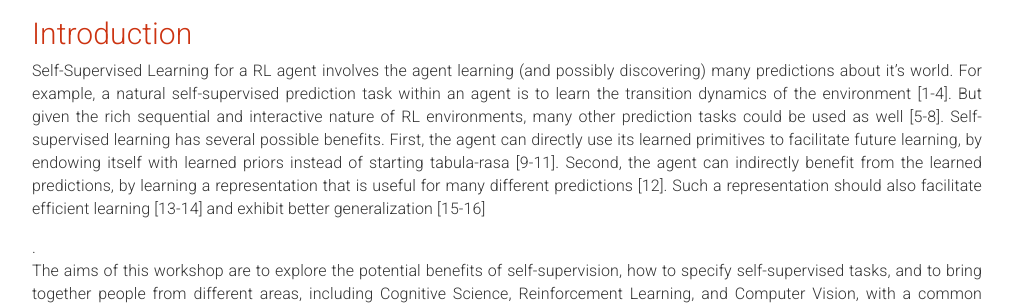
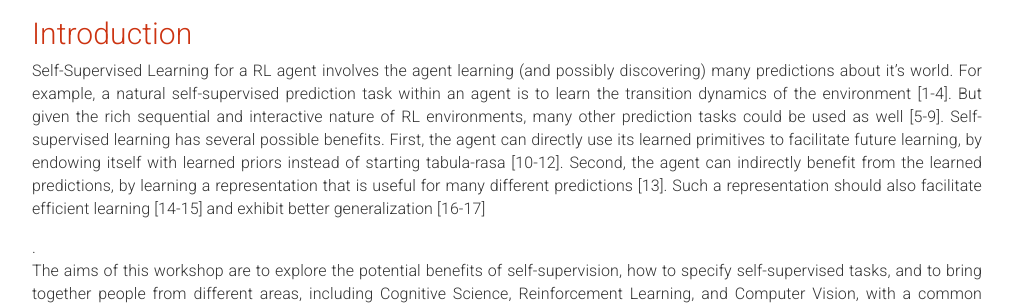
Before and after one commit to sslrlworkshop/sslrlworkshop.github.io, a Jekyll site: the page built from _pages/home.md, in a window 1280 px wide and 1400 px high, scrolled down 1820 px. Shown: the part 199-504 px from the top of the window, without its empty margins (133-1146 px from the left). Built offline with Jekyll 4.4.1, drawn with Linux system fonts in a browser that asks for light colours; some of the changed text lies outside the part shown.

Commit message:
Update home.md
Adding missing Horde paper

```diff
--- a/_pages/home.md
+++ b/_pages/home.md
@@ -191,7 +191,7 @@ acknowledgements: ""
 <div class="row" id="intro">
     <div class="col-xs-12">
         <h2>Introduction</h2>
-        <p>Self-Supervised Learning for a RL agent involves the agent learning (and possibly discovering) many predictions about it’s world. For example, a natural self-supervised prediction task within an agent is to learn the transition dynamics of the environment [1-4]. But given the rich sequential and interactive nature of RL environments, many other prediction tasks could be used as well [5-8]. Self-supervised learning has several possible benefits. First, the agent can directly use its learned primitives to facilitate future learning, by endowing itself with learned priors instead of starting tabula-rasa [9-11]. Second, the agent can indirectly benefit from the learned predictions, by learning a representation that is useful for many different predictions [12]. Such a representation should also facilitate efficient learning [13-14] and exhibit better generalization [15-16]</p>.
+        <p>Self-Supervised Learning for a RL agent involves the agent learning (and possibly discovering) many predictions about it’s world. For example, a natural self-supervised prediction task within an agent is to learn the transition dynamics of the environment [1-4]. But given the rich sequential and interactive nature of RL environments, many other prediction tasks could be used as well [5-9]. Self-supervised learning has several possible benefits. First, the agent can directly use its learned primitives to facilitate future learning, by endowing itself with learned priors instead of starting tabula-rasa [10-12]. Second, the agent can indirectly benefit from the learned predictions, by learning a representation that is useful for many different predictions [13]. Such a representation should also facilitate efficient learning [14-15] and exhibit better generalization [16-17]</p>.
 
         <p> The aims of this workshop are to explore the potential benefits of self-supervision, how to specify self-supervised tasks, and to bring together people from different areas, including Cognitive Science, Reinforcement Learning, and Computer Vision, with a common interest in building better learning agents. The specific research questions we hope to tackle include:</p>
         <ul>
```
Also changed, not shown: other parts of _pages/home.md (+1 -0 lines).
